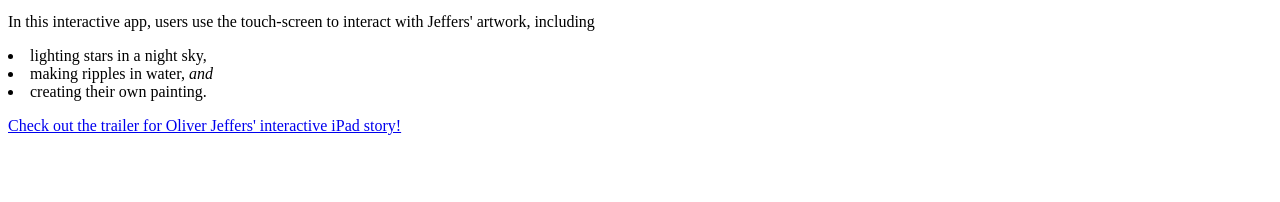
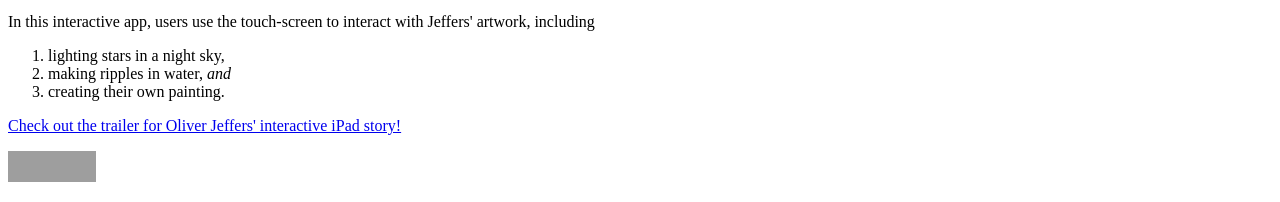
Before and after one commit to vivkay/activity-html, a plain HTML site: page index.html in a window 1280 px wide. Shown: the part 3093-3295 px from the top of the page. Before the commit the page ends 3244 px from the top, so only its background shows below. Drawn offline with Linux system fonts and the light colour scheme; grey boxes are pictures that could not be loaded.

Commit message:
open list

```diff
--- a/index.html
+++ b/index.html
@@ -58,10 +58,22 @@
 <p>Oliver Jeffers' publisher, Harper Collins Children's Books, had his book <em>The Heart and the Bottle</em> adapted into an interactive storybook on the ipad, narrated by UK actress Helena Bonham Carter.</p>
 
 <p>In this interactive app, users use the touch-screen to interact with Jeffers' artwork, including</p>
+
+    <ol>
     <li>lighting stars in a night sky,</li>
     <li>making ripples in water, <em>and</em></li>
     <li>creating their own painting.</li>
+    </ol>
 
 <p><a href = "https://www.youtube.com/watch?v=Wc3fghSJvBM">Check out the trailer for Oliver Jeffers' interactive iPad story!</a></p>
 </body>
+
+    <p>
+    <a href="http://jigsaw.w3.org/css-validator/check/referer">
+        <img style="border:0;width:88px;height:31px"
+            src="http://jigsaw.w3.org/css-validator/images/vcss"
+            alt="Valid CSS!" />
+    </a>
+</p>
+
 </html>
```
